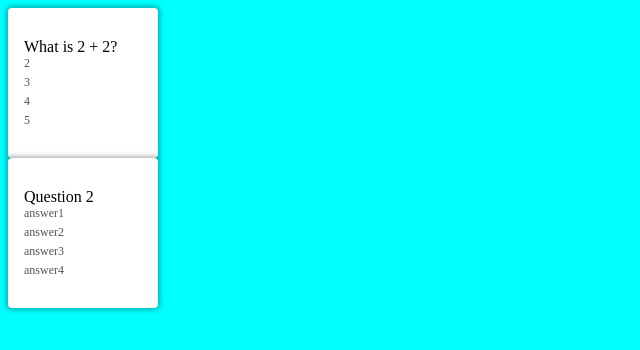
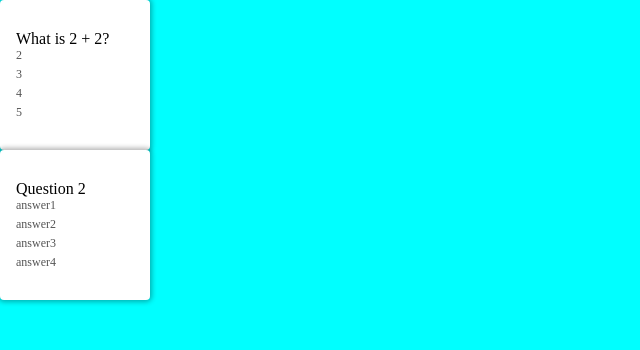
Before and after one commit to mukuwab/sample-flashcard-app, a React (Create React App) app: page / in a window 1280 px wide. Shown: the top 350 px of the page, without its empty margins (0-640 px from the left). Built offline with nearby package versions, Linux system fonts and the light colour scheme; no server answers.

Commit message:
minor change

```diff
--- a/src/App.css
+++ b/src/App.css
@@ -2,7 +2,13 @@
 body{
 
     background-color: aqua; /*light blue background color*/
+    margin: 0; /*remove default margin*/
 }
+
+.card-grid{
+    display: grid; /*use CSS grid to layout the cards*/
+}
+
 .card {
 
 display: flex;
--- a/src/App.js
+++ b/src/App.js
@@ -61,8 +61,11 @@ function App() {
       .get("https://opentdb.com/api.php?amount=10")
       .then(res => {
         setFlashcards(res.data.results.map((questionItem, index) => {
-          const answer = questionItem.correct_answer//set answer to correct_answer from API
-          const options = [...questionItem.incorrect_answers, answer]//spread operator to combine incorrect_answers and correct_answer into one array
+          const answer = decodeString(questionItem.correct_answer)//set answer to correct_answer from API
+          const options = [...questionItem.incorrect_answers.map(a => decodeString(a)),
+            answer
+          ]
+          //spread operator to combine incorrect_answers and correct_answer into one array
           //incorrect_answers is an array of incorrect answers from the API
           //back is the correct answer from the API
           //we want to combine them into one array called options
@@ -73,7 +76,8 @@ function App() {
 
           return {
           id: `${index}-${Date.now()}`, //unique id for each flashcard
-          question: questionItem.question, //question is the question text
+          question: decodeString(questionItem.question), //question is the question text
+          //call the decodeString function to decode any HTML entities in the question
           answer: answer, //correct_answer is the answer to the question
           //make sure to reference the correct key names from the API
           options: options.sort(() => Math.random() - 0.5) //shuffle the options array randomly
@@ -121,6 +125,4 @@ function App() {
   );
 }
 
-
-
 export default App;
```
